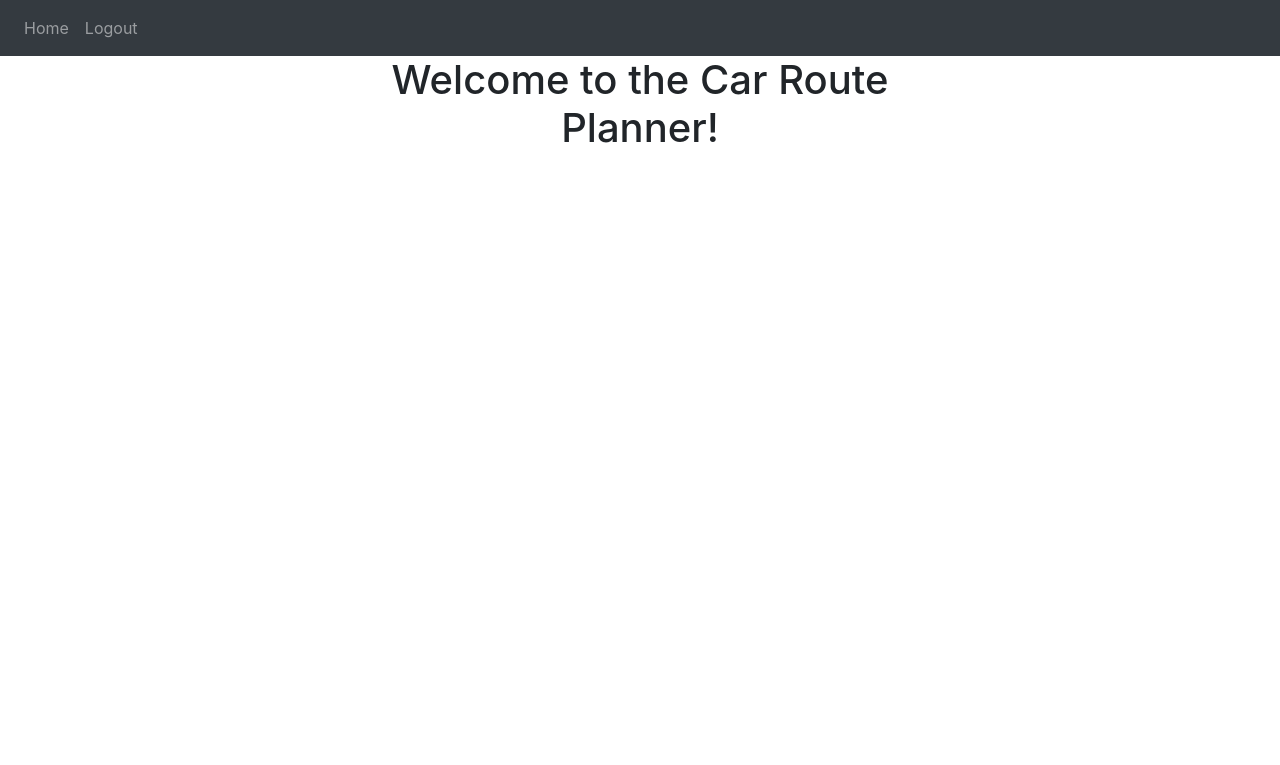
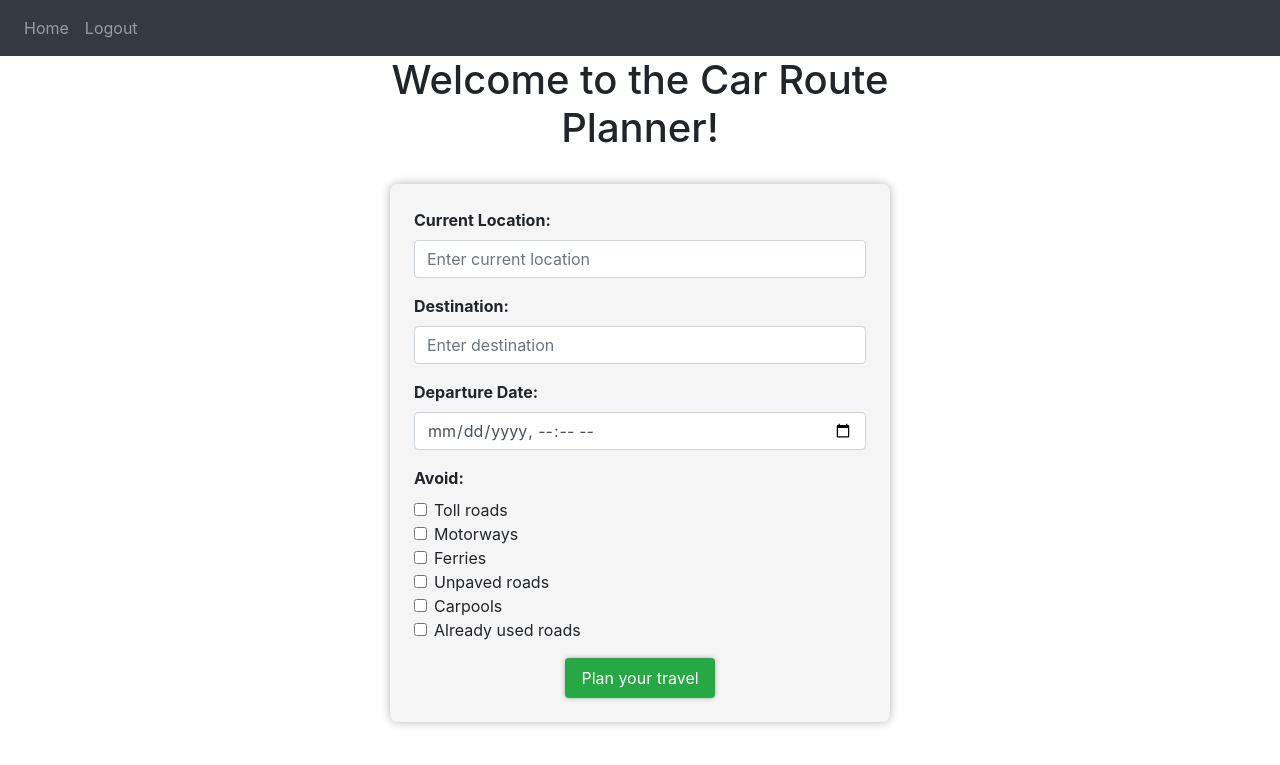
Before and after one commit to piotrbojda1/Route-Planner, a Flask app: page / in a window 1280 px wide. Shown: the top 765 px of the page. Run offline with Flask 3, Linux system fonts and the light colour scheme; the visitor is signed in with stand-in values (Sample User, id 1); some libraries are stand-ins or nearby versions.

Commit message:
Add form on Home Page

```diff
--- a/website/templates/home.html
+++ b/website/templates/home.html
@@ -5,5 +5,48 @@
 {% block content %}
   <div style="max-width: 500px; margin: 0 auto;">
     <h1 class="display-5 text-center" >Welcome to the Car Route Planner!</h1><br>
-  </div>
+    <form method="POST" action="{{ url_for('views.home') }}" style="display: flex; flex-direction: column; background-color: #f5f5f5; padding: 1.5rem; border-radius: 0.5rem; box-shadow: 0 0 10px rgba(0,0,0,0.3);">
+      <div style="display: flex; flex-direction: column;">
+    <div class="form-group">
+      <label for="current_location"><b>Current Location:</b></label>
+      <input type="text" class="form-control" id="current_location" name="current_location" placeholder="Enter current location" required>
+    </div>
+    <div class="form-group">
+      <label for="destination"><b>Destination:</b></label>
+      <input type="text" class="form-control" id="destination" name="destination" placeholder="Enter destination" required>
+    </div>
+    <div class="form-group">
+      <label for="departure_date"><b>Departure Date:</b></label>
+      <input type="datetime-local" class="form-control" id="departure_date" name="departure_date" required>
+    </div>
+    <div class="form-group">
+      <label><b>Avoid:</b></label>
+      <div class="form-check">
+        <input class="form-check-input" type="checkbox" id="tollRoads" name="avoid[]" value="tollRoads">
+        <label class="form-check-label" for="tollRoads">Toll roads</label>
+      </div>
+      <div class="form-check">
+        <input class="form-check-input" type="checkbox" id="motorways" name="avoid[]" value="motorways">
+        <label class="form-check-label" for="motorways">Motorways</label>
+      </div>
+      <div class="form-check">
+        <input class="form-check-input" type="checkbox" id="ferries" name="avoid[]" value="ferries">
+        <label class="form-check-label" for="ferries">Ferries</label>
+      </div>
+      <div class="form-check">
+        <input class="form-check-input" type="checkbox" id="unpavedRoads" name="avoid[]" value="unpavedRoads">
+        <label class="form-check-label" for="unpavedRoads">Unpaved roads</label>
+      </div>
+      <div class="form-check">
+        <input class="form-check-input" type="checkbox" id="carpools" name="avoid[]" value="carpools">
+        <label class="form-check-label" for="carpools">Carpools</label>
+      </div>
+      <div class="form-check">
+        <input class="form-check-input" type="checkbox" id="alreadyUsedRoads" name="avoid[]" value="alreadyUsedRoads">
+        <label class="form-check-label" for="alreadyUsedRoads">Already used roads</label>
+      </div>
+    </div>
+    <button type="submit" class="btn btn-success" style="display: block; margin: 0 auto; padding: 0.5rem 1rem; border: none; border-radius: 0.25rem; box-shadow: 0 0 5px rgba(0,0,0,0.3); cursor: pointer;">Plan your travel</button>
+  </form>
+</div>
 {% endblock %}
```
